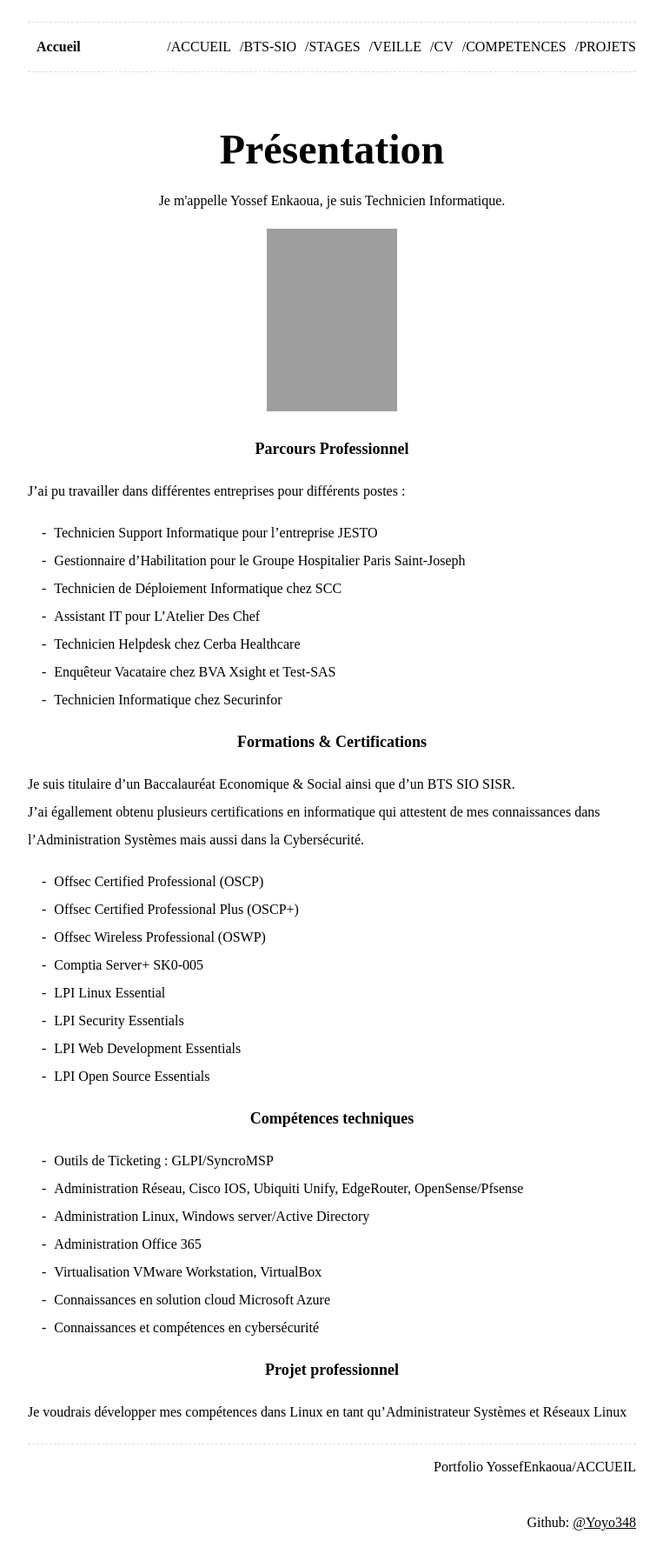
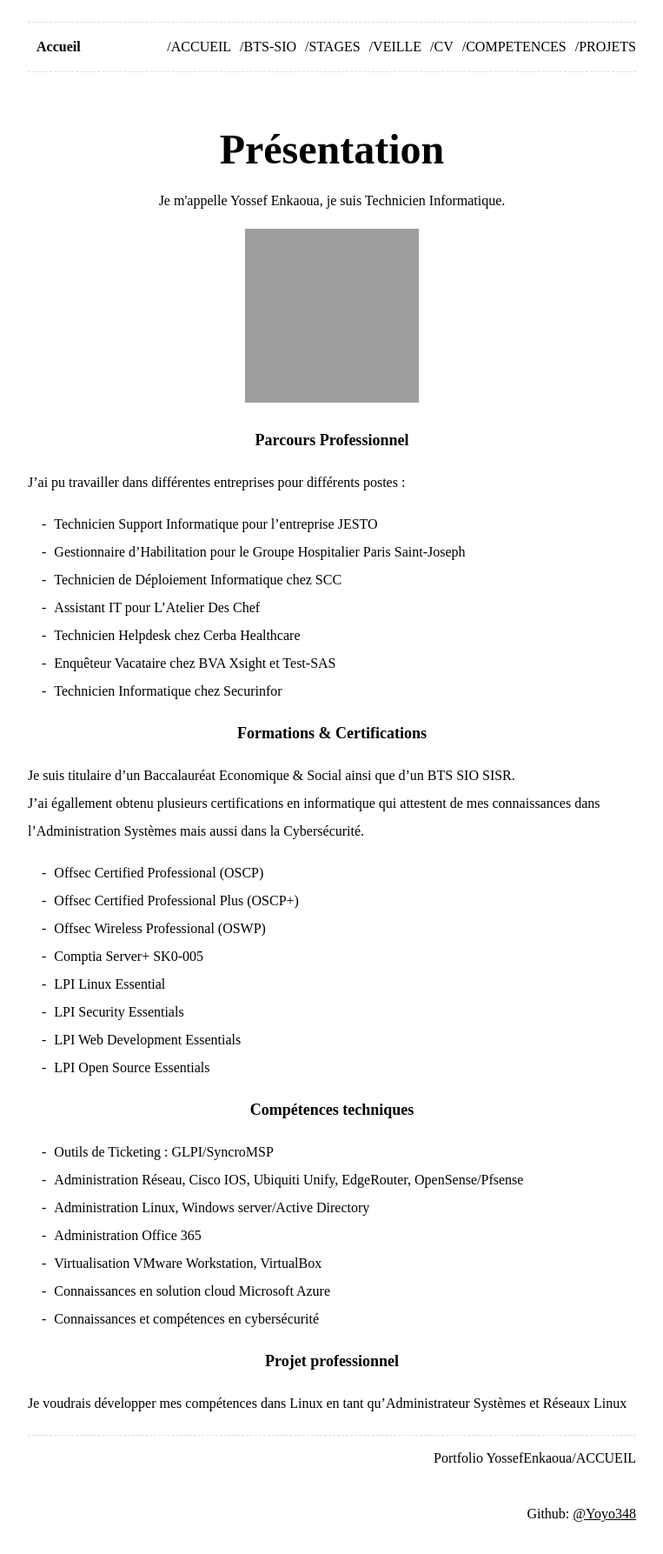
Before and after one commit to Yoyo348/ga_blog, a Jekyll site: the page built from index.md, in a window 1280 px wide. Shown: the whole page at 87% size, without its empty margins (258-1021 px from the left). Built offline with Jekyll 4.4.1, drawn with Linux system fonts in a browser that asks for light colours; grey boxes are pictures that could not be loaded.

Commit message:
Update index.md

```diff
--- a/index.md
+++ b/index.md
@@ -11,7 +11,7 @@ title: Accueil
 
 <center>Je m'appelle Yossef Enkaoua, je suis Technicien Informatique.</center>
 <b>
-<center><img src="assets/img/profil.png" height=210px width=150px></center>
+<center><img src="assets/img/profil.png" height=200px width=200px></center>
 
 <strong><center><font size="4"> Parcours Professionnel </font></center></strong>
 
```
